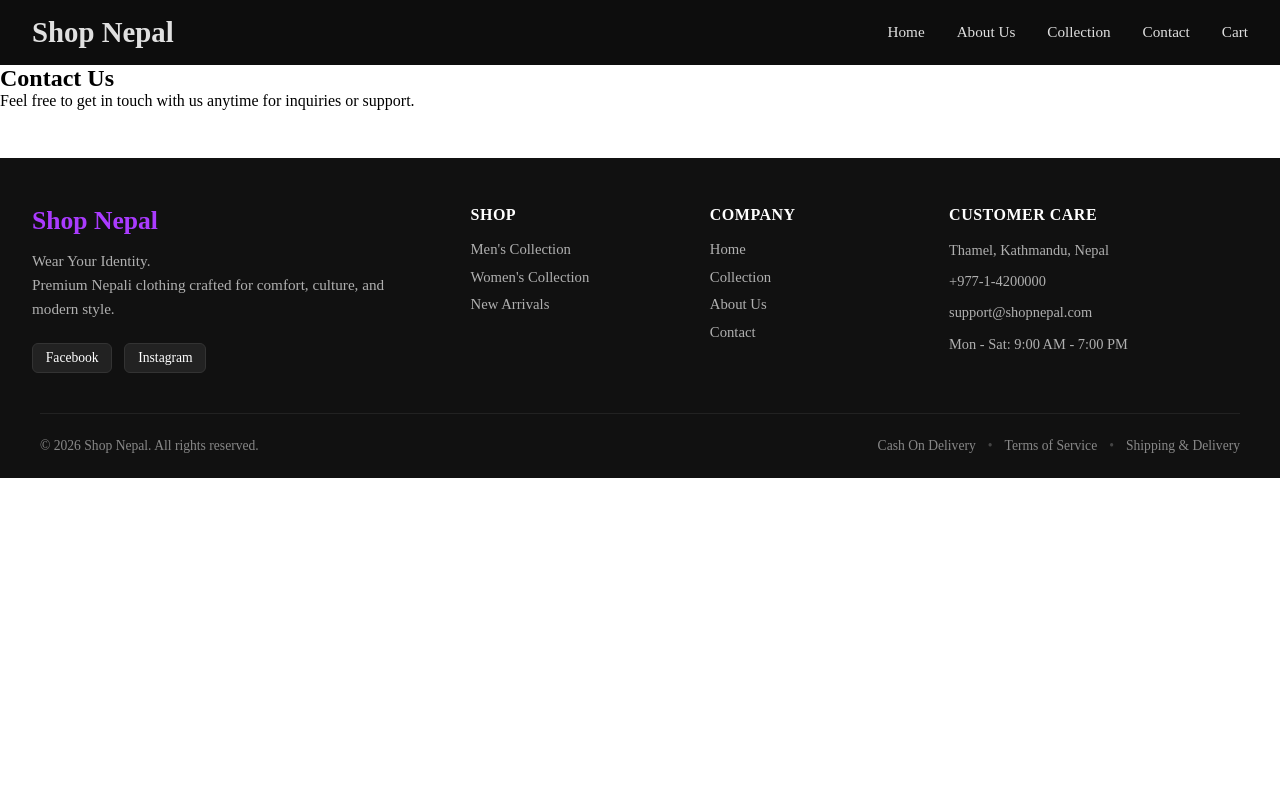
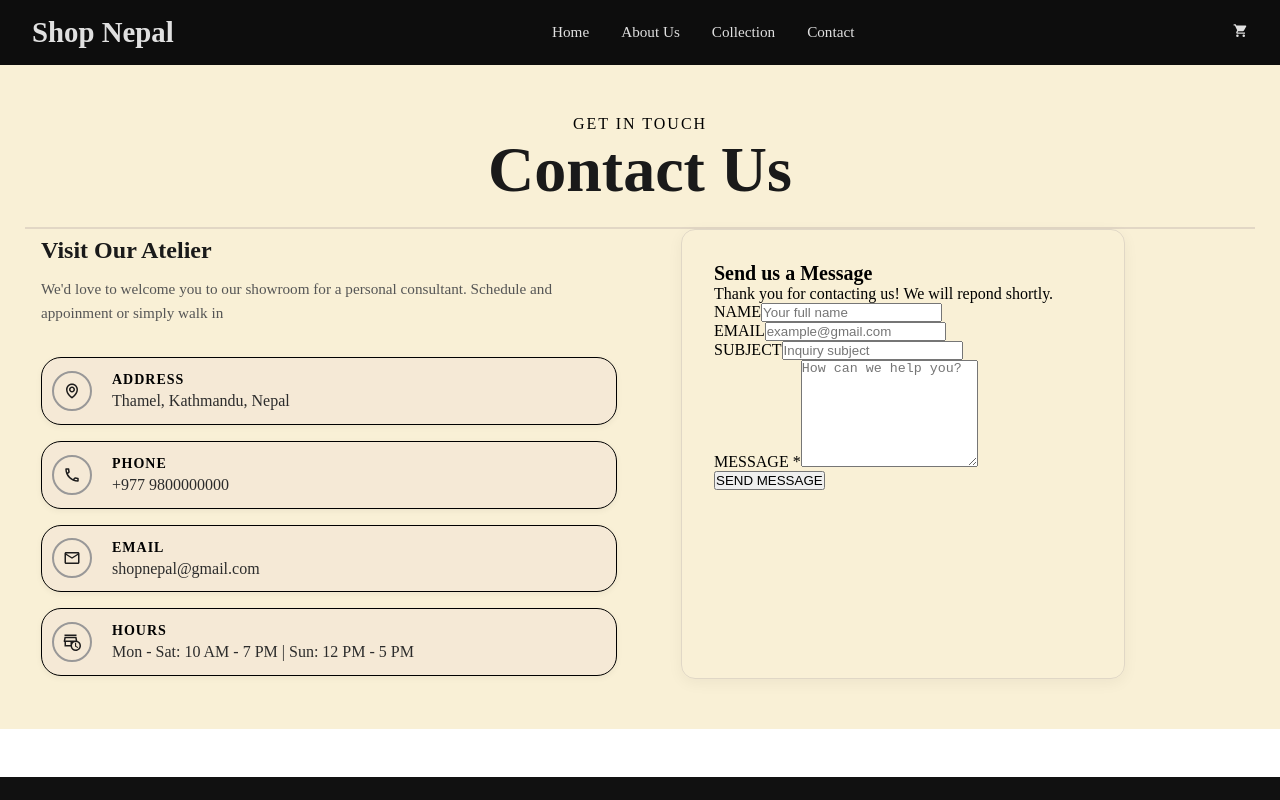
Before and after one commit to hakku2064-web/Online-bussiness, a React (Vite) app in the folder Shoppingwebsite/: page /contact in a window 1280 px wide. Shown: the top 800 px of the page. Built offline with nearby package versions, Linux system fonts and the light colour scheme.

Commit message:
added contact

```diff
--- a/Shoppingwebsite/package.json
+++ b/Shoppingwebsite/package.json
@@ -10,6 +10,7 @@
     "preview": "vite preview"
   },
   "dependencies": {
+    "@iconify/react": "^6.0.2",
     "@tailwindcss/vite": "^4.3.3",
     "react": "^19.2.7",
     "react-dom": "^19.2.7",
--- a/Shoppingwebsite/src/components/nav/Header.jsx
+++ b/Shoppingwebsite/src/components/nav/Header.jsx
@@ -1,6 +1,8 @@
 import React from 'react'
 import { Link } from 'react-router-dom'
 import "./navStyle.css"
+
+
 function Header() {
   return (
     <header className="header">
@@ -14,9 +16,17 @@ function Header() {
             <li><Link to="/about">About Us</Link></li>
             <li><Link to="/collection">Collection</Link></li>
             <li><Link to="/contact">Contact</Link></li>
-          <li><Link to="/cart">Cart</Link></li>
+
           </ul>
-      </nav></div>
+        </nav>
+        <div className='nav-menu'>
+          <Link to="/cart">
+            <svg xmlns="http://www.w3.org/2000/svg" width="1em" height="1em" viewBox="0 0 24 24">
+              <path d="M0 0h24v24H0z" fill="none" />
+              <path fill="currentColor" d="M17 18c-1.11 0-2 .89-2 2a2 2 0 0 0 2 2a2 2 0 0 0 2-2a2 2 0 0 0-2-2M1 2v2h2l3.6 7.59l-1.36 2.45c-.15.28-.24.61-.24.96a2 2 0 0 0 2 2h12v-2H7.42a.25.25 0 0 1-.25-.25q0-.075.03-.12L8.1 13h7.45c.75 0 1.41-.42 1.75-1.03l3.58-6.47c.07-.16.12-.33.12-.5a1 1 0 0 0-1-1H5.21l-.94-2M7 18c-1.11 0-2 .89-2 2a2 2 0 0 0 2 2a2 2 0 0 0 2-2a2 2 0 0 0-2-2" />
+            </svg>
+          </Link>
+        </div></div>
     </header>
   )
 }
--- a/Shoppingwebsite/src/components/nav/navStyle.css
+++ b/Shoppingwebsite/src/components/nav/navStyle.css
@@ -65,7 +65,7 @@
   height: 2px;
   background: var(--accent, #ae65e6);
   border-radius: 2px;
-  transition: width 0.5s ease;
+  transition: width 0.3s ease;
 }
 
 .nav-menu a:hover::after {
--- a/Shoppingwebsite/src/css/cart.css
+++ b/Shoppingwebsite/src/css/cart.css
@@ -2,6 +2,8 @@
     max-width: 1100px;
     margin: 28px auto;
     padding: 0 1.5 rem;
+
+
 }
 
 .cart-heading {
--- /dev/null
+++ b/Shoppingwebsite/src/css/contact.css
@@ -0,0 +1,138 @@
+.page-contact-page {
+    padding: 50px 25px;
+    background-color: #f9f0d6;
+    min-height: 80vh;
+
+
+}
+
+.contact-top {
+    text-align: center;
+    padding-bottom: 20px;
+    border-bottom: 2px solid #e2d7c5;
+
+    p{
+        font-size: 1rem;
+        letter-spacing: 2px;
+    }
+
+    h2 {
+        font-size: 4rem;
+        color: #1a1a1a;
+        margin: 0;
+    }
+}
+
+.contact-container{
+    max-width: 1100px;
+
+    display: grid;
+    grid-template-columns: 2fr 1.5fr;
+    gap: 4rem;
+    align-items: start;
+}
+
+.contact-info-section{
+    text-align: left;
+   margin-left: 1rem;
+
+   h3{
+     font-size: 1.5rem;
+     color: #1a1a1a;
+     margin-top: 0.5rem;
+     margin-bottom: 0.8rem;
+   }
+
+   p{
+     color: #555;
+  line-height: 1.6;
+  margin-bottom: 2rem;
+  font-size: 0.95rem;
+   }
+}
+.contact-cards{
+    display: flex;
+    flex-direction: column;
+    gap: 1rem;
+
+}
+
+/*
+.info-card{
+    display: flex;
+    border: 1px solid #e0d7c6;
+    border-radius: 10px;
+    padding: 1rem;
+    gap: 10px;
+    align-items: center;
+   flex-direction: row;
+
+    h4{
+        font-size: 10px;
+        letter-spacing: 1.5px;
+        margin: 0 0 0 0.2rem 0;
+
+    }
+     p{
+         margin: 0;
+  font-size: 0.95rem;
+  font-weight: 500;
+  color: #1a1a1a;
+     }
+}
+
+*/
+.info-card{
+    display: flex;
+    align-items: center;
+    background-color: #f5e9d6;
+    border: 1px solid;
+    border-radius: 20px;
+    padding: 10px;
+    box-shadow: 0 2px 6px rgba(0, 0, 0, 0.05);
+
+
+}
+.icon{
+  width: 40px;
+  height: 40px;
+  border: 2px solid #999898;
+  border-radius: 50%;
+ display: flex;
+ justify-content: center;
+ align-items: center;
+  color: #1d1c1c;
+  font-size: 18px;
+  flex-shrink: 0;
+
+}
+.info-content{
+    margin-left: 20px;
+
+}
+.info-content h4 {
+  font-size: 14px;
+  color: #010101;
+  letter-spacing: 1px;
+  font-weight: 600;
+  margin-top: 4px;
+}
+
+.info-content p {
+  font-size: 16px;
+  color: #2c2c2c;
+  margin: 0;
+}
+.contact-form-senction{
+    text-align: left;
+   padding: 2rem;
+    border: 1px solid #e0d7c6;
+  box-shadow: 0 4px 15px rgba(0, 0, 0, 0.05);
+ border-radius: 14px;
+ height: 450px;
+ h3{
+    margin: 0;
+    font-size: 20px;
+
+ }
+}
--- a/Shoppingwebsite/src/pages/Cart.jsx
+++ b/Shoppingwebsite/src/pages/Cart.jsx
@@ -20,7 +20,8 @@ function Cart() {
         alert(`Total ${initialCount} item bought of Rs. ${subtotal}`)
     }
   return (
-    <div className='cart-page'>
+ <div className='cart-head'>
+       <div className='cart-page'>
         <h1 className='cart-heading'>Shooping Cart</h1>
         <div className='cart-container'>
             <div className='cart-item-list'>
@@ -61,6 +62,7 @@ function Cart() {
 
     </div>
 
+ </div>
 
 
 
--- a/Shoppingwebsite/src/pages/Contact.jsx
+++ b/Shoppingwebsite/src/pages/Contact.jsx
@@ -1,10 +1,124 @@
 import React from 'react'
-
+import "../css/contact.css"
 function Contact() {
   return (
-    <div className="page-content contact-page">
-      <h2>Contact Us</h2>
-      <p>Feel free to get in touch with us anytime for inquiries or support.</p>
+    <div className="page-contact-page">
+      <div className='contact-top'>
+        <p>GET IN TOUCH</p>
+        <h2>Contact Us</h2>
+      </div>
+
+      <div className='contact-container'>
+
+        <div className='contact-info-section'>
+          <h3>Visit Our Atelier</h3>
+          <p>We'd love to welcome you to our showroom for a personal consultant. Schedule and appoinment or simply walk in </p>
+
+          <div className='contact-cards'>
+            <div className='info-card'>
+              <div className='icon'><svg xmlns="http://www.w3.org/2000/svg" width="1em" height="1em" viewBox="0 0 24 24">
+                <path d="M0 0h24v24H0z" fill="none" />
+                <path fill="currentColor" d="M16 10c0-2.21-1.79-4-4-4s-4 1.79-4 4s1.79 4 4 4s4-1.79 4-4m-6 0c0-1.1.9-2 2-2s2 .9 2 2s-.9 2-2 2s-2-.9-2-2" />
+                <path fill="currentColor" d="M11.42 21.81c.17.12.38.19.58.19s.41-.06.58-.19c.3-.22 7.45-5.37 7.42-11.82c0-4.41-3.59-8-8-8s-8 3.59-8 8c-.03 6.44 7.12 11.6 7.42 11.82M12 4c3.31 0 6 2.69 6 6c.02 4.44-4.39 8.43-6 9.74c-1.61-1.31-6.02-5.29-6-9.74c0-3.31 2.69-6 6-6" />
+              </svg>
+              </div>
+              <div className='info-content'> <h4>ADDRESS</h4>
+                <p>Thamel, Kathmandu, Nepal</p>
+              </div>
+            </div>
+
+            <div className="info-card">
+              <div className='icon'>
+                <svg xmlns="http://www.w3.org/2000/svg" width="1em" height="1em" viewBox="0 0 24 24">
+                  <path d="M0 0h24v24H0z" fill="none" />
+                  <path fill="currentColor" d="M6.54 5c.06.89.21 1.76.45 2.59l-1.2 1.2c-.41-1.2-.67-2.47-.76-3.79zm9.86 12.02c.85.24 1.72.39 2.6.45v1.49c-1.32-.09-2.59-.35-3.8-.75zM7.5 3H4c-.55 0-1 .45-1 1c0 9.39 7.61 17 17 17c.55 0 1-.45 1-1v-3.49c0-.55-.45-1-1-1c-1.24 0-2.45-.2-3.57-.57a.8.8 0 0 0-.31-.05c-.26 0-.51.1-.71.29l-2.2 2.2a15.15 15.15 0 0 1-6.59-6.59l2.2-2.2c.28-.28.36-.67.25-1.02A11.4 11.4 0 0 1 8.5 4c0-.55-.45-1-1-1" />
+                </svg>
+
+
+              </div>
+
+              <div className='info-content'>
+                <h4>PHONE</h4>
+                <p>+977 9800000000</p>
+              </div>
+            </div>
+
+            <div className="info-card">
+              <div className='icon'>
+                <svg xmlns="http://www.w3.org/2000/svg" width="1em" height="1em" viewBox="0 0 24 24">
+                  <path d="M0 0h24v24H0z" fill="none" />
+                  <path fill="currentColor" d="M22 6c0-1.1-.9-2-2-2H4c-1.1 0-2 .9-2 2v12c0 1.1.9 2 2 2h16c1.1 0 2-.9 2-2zm-2 0l-8 5l-8-5zm0 12H4V8l8 5l8-5z" />
+                </svg>
+
+
+              </div>
+              <div className='info-content'>
+                <h4>EMAIL</h4>
+                <p>shopnepal@gmail.com</p>
+              </div>
+            </div>
+
+
+            <div className="info-card">
+              <div className='icon'>
+                <svg xmlns="http://www.w3.org/2000/svg" width="1em" height="1em" viewBox="0 0 24 24">
+                  <path d="M0 0h24v24H0z" fill="none" />
+                  <path fill="currentColor" d="M18 4H2V2h16zm-.5 9H16v5l3.61 2.16l.75-1.22l-2.86-1.69zm6.5 4c0 3.87-3.13 7-7 7c-3.53 0-6.43-2.61-6.92-6H2v-6H1v-2l1-5h16l1 5v.29c2.89.87 5 3.54 5 6.71M3.04 10h13.92l-.6-3H3.64zM4 16h6v-4H4zm18 1c0-2.76-2.24-5-5-5s-5 2.24-5 5s2.24 5 5 5s5-2.24 5-5" />
+                </svg>
+
+              </div>
+              <div className='info-content'>
+                <h4>HOURS</h4>
+                <p>Mon - Sat: 10 AM - 7 PM | Sun: 12 PM - 5 PM</p>
+              </div>
+            </div>
+          </div>
+        </div>
+        <div className='contact-form-senction'>
+          <h3>Send us a Message</h3>
+          <p>Thank you for contacting us! We will repond shortly.</p>
+
+          <div className='form-group'>
+            <label htmlFor="name">NAME</label>
+            <input
+              type='text'
+              required
+              placeholder='Your full name'>
+            </input>
+          </div>
+
+          <div className='form-group'>
+            <label htmlFor="email">EMAIL</label>
+            <input
+              type='email'
+              required
+              placeholder='example@gmail.com'>
+            </input>
+          </div>
+
+          <div className="form-group">
+            <label htmlFor="subject">SUBJECT</label>
+            <input
+              type="text" placeholder="Inquiry subject"
+            />
+          </div>
+          <div className="form-group">
+            <label htmlFor="message">MESSAGE *</label>
+            <textarea
+              rows="7"
+              required
+              placeholder="How can we help you?"
+
+            ></textarea>
+          </div>
+          <button className='send-msg' type='submit'> SEND MESSAGE </button>
+
+
+        </div>
+
+      </div>
+
+
     </div>
   )
 }
```
Also changed, not shown: Shoppingwebsite/src/icons/cart.jsx (added), Shoppingwebsite/src/pages/Home.jsx (line endings or trailing spaces), 1 other file (tests, documents, lock files or other folders). Lines whose indentation alone changed are shown as unchanged.
